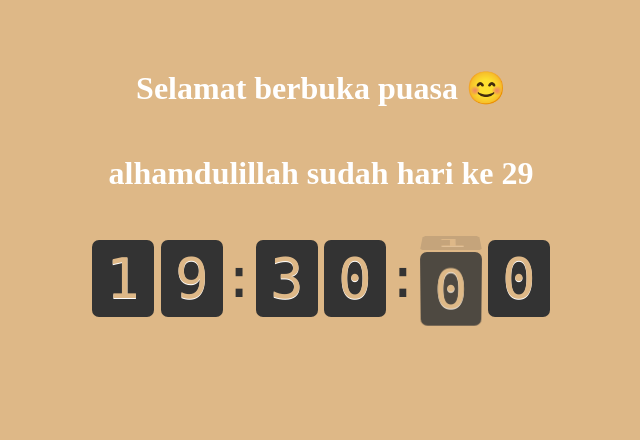
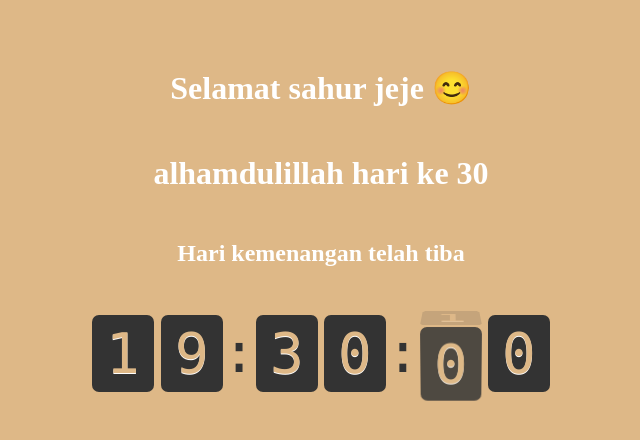
Before and after one commit to ahmadhidayat08/ahmadhidayat08.github.io, a plain HTML site: page index.html in a window 1280 px wide. Shown: the whole page, without its empty margins (319-959 px from the left). Drawn offline with Linux system fonts and the light colour scheme.

Commit message:
index.html

```diff
--- a/index.html
+++ b/index.html
@@ -6,8 +6,9 @@
       <link rel="stylesheet" href="./style.css" type="text/css">
    </head>
    <body>
-      <h1>Selamat berbuka puasa 😊</h1>
-	  <h1>alhamdulillah sudah hari ke 29</h1>
+      <h1>Selamat sahur jeje  😊</h1>
+	  <h1>alhamdulillah hari ke 30</h1>
+	  <h2>Hari kemenangan telah tiba</h2>
 <span class="clock"></span>
 
       <script type="text/javascript" src="./jam.js"></script>
```
